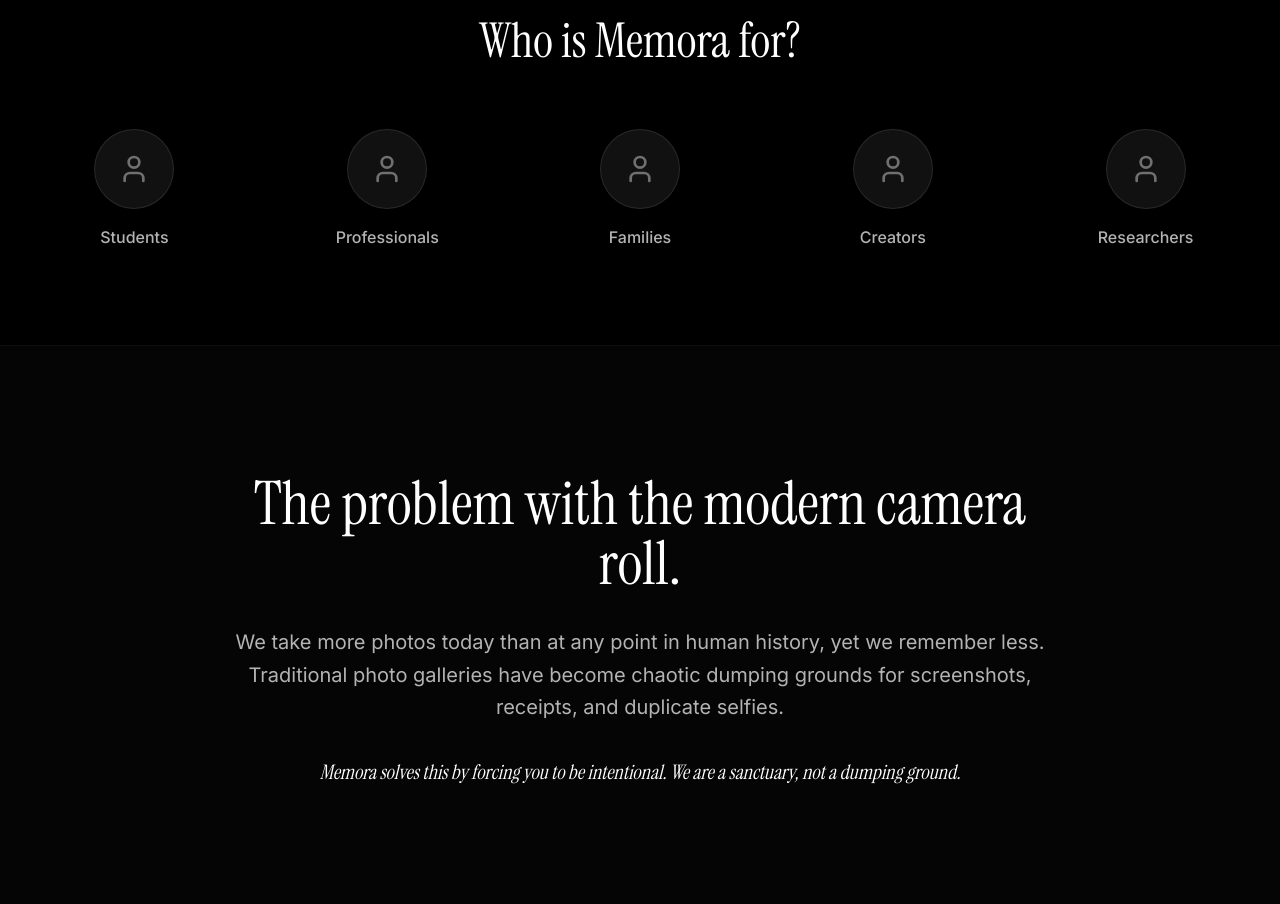
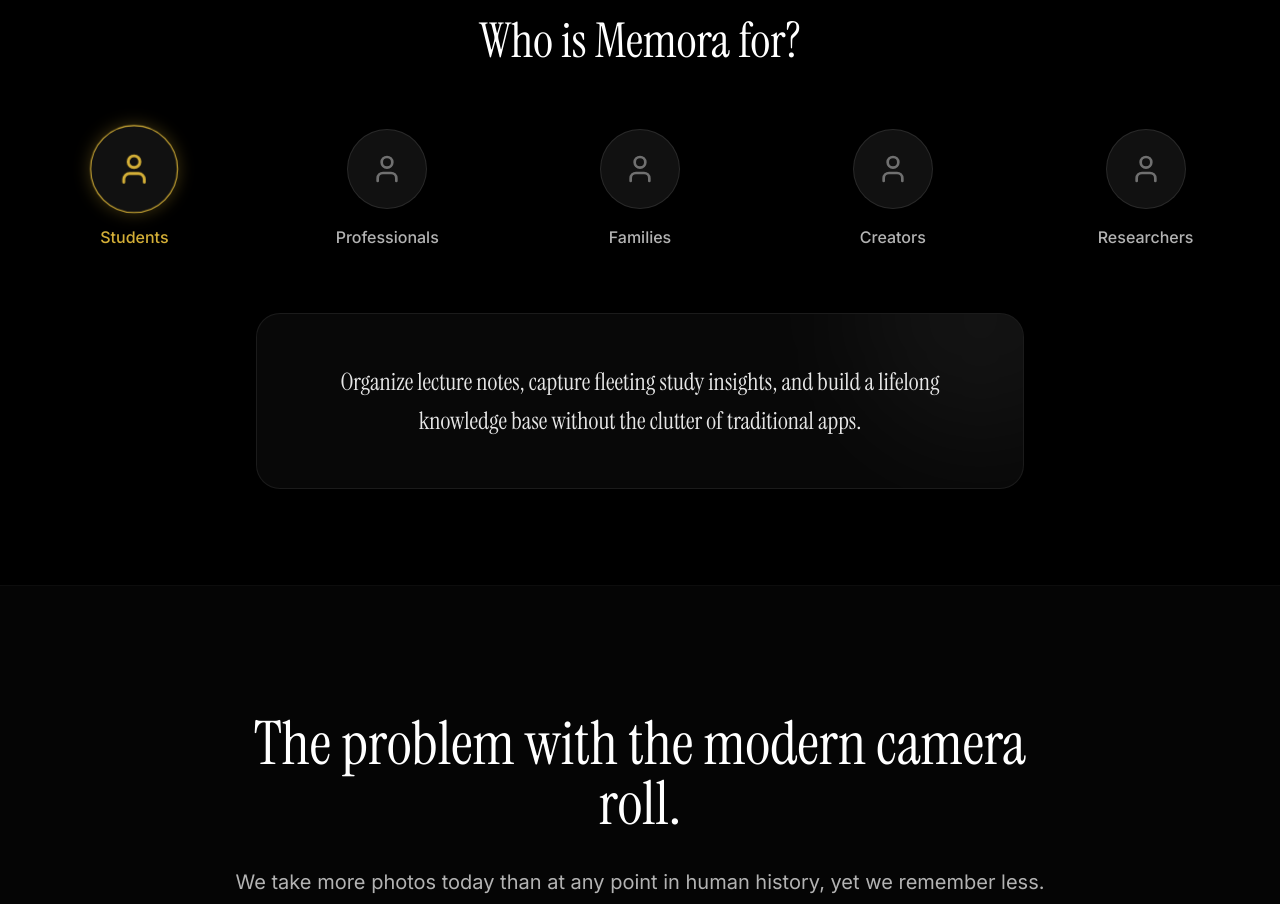
Before and after one commit to hackerkushwah/Memora, a Next.js app: page / in a window 1280 px wide. Shown: the part 5840-6744 px from the top of the page. Built offline with nearby package versions, Linux system fonts and the light colour scheme; no server answers.

Commit message:
fix: make audience persona tabs interactive on homepage

```diff
--- a/src/components/HomeClient.tsx
+++ b/src/components/HomeClient.tsx
@@ -1,5 +1,6 @@
 "use client";
 
+import { useState } from "react";
 import { motion } from "framer-motion";
 import { ScrollReveal } from "@/components/ScrollReveal";
 import { ArrowRight, Lock, Search, Folder, Shield, Zap, Heart, CheckCircle2, Play, ChevronDown, Clock, Brain, Camera, Layout, Crown } from "lucide-react";
@@ -25,7 +26,17 @@
   { quote: "Finally, a platform that respects my privacy. The zero-knowledge encryption gives me the peace of mind to truly journal honestly.", author: "Emily Rivera", role: "Writer & Mother" }
 ];
 
+const personaContent: Record<string, string> = {
+  Students: "Organize lecture notes, capture fleeting study insights, and build a lifelong knowledge base without the clutter of traditional apps.",
+  Professionals: "Securely store meeting summaries, project milestones, and career achievements with zero-knowledge encryption for complete privacy.",
+  Families: "Preserve precious family milestones, record audio memories of grandparents, and pass down a beautifully organized digital legacy.",
+  Creators: "Build a second brain of inspiration, capture raw ideas on the go, and easily retrieve past concepts using powerful semantic search.",
+  Researchers: "Log daily observations, securely maintain sensitive field notes, and connect disparate ideas over time with intuitive organization."
+};
+
 export function HomeClient({ initialMemories }: { initialMemories: ClientMemory[] }) {
+  const [activePersona, setActivePersona] = useState<string>("Students");
+
   const handleSignIn = async () => {
     await supabaseClient.auth.signInWithOAuth({
       provider: "google",
@@ -293,16 +304,31 @@
           <ScrollReveal>
             <h2 className="font-serif text-3xl md:text-5xl text-center mb-16">Who is Memora for?</h2>
           </ScrollReveal>
-          <div className="grid grid-cols-2 md:grid-cols-5 gap-4 md:gap-8">
-            {["Students", "Professionals", "Families", "Creators", "Researchers"].map((persona, i) => (
-              <ScrollReveal key={persona} delay={0.1 + (i * 0.1)} className="flex flex-col items-center justify-center text-center space-y-4 group">
-                <div className="w-20 h-20 rounded-full bg-[#111111] border border-white/10 flex items-center justify-center group-hover:border-white/30 transition-colors">
-                  <UserIcon className="w-8 h-8 text-white/40 group-hover:text-white transition-colors" />
-                </div>
-                <span className="font-medium text-white/70 group-hover:text-white transition-colors">{persona}</span>
+          <div className="grid grid-cols-2 md:grid-cols-5 gap-4 md:gap-8 mb-16">
+            {Object.keys(personaContent).map((persona, i) => (
+              <ScrollReveal key={persona} delay={0.1 + (i * 0.1)} className="flex flex-col items-center justify-center text-center space-y-4">
+                <button
+                  onClick={() => setActivePersona(persona)}
+                  className="group flex flex-col items-center focus:outline-none"
+                  aria-pressed={activePersona === persona}
+                >
+                  <div className={`w-20 h-20 rounded-full bg-[#111111] border flex items-center justify-center transition-all duration-300 ${activePersona === persona ? 'border-[#D4AF37] shadow-[0_0_15px_rgba(212,175,55,0.3)] scale-110' : 'border-white/10 group-hover:border-white/30'}`}>
+                    <UserIcon className={`w-8 h-8 transition-colors duration-300 ${activePersona === persona ? 'text-[#D4AF37]' : 'text-white/40 group-hover:text-white'}`} />
+                  </div>
+                  <span className={`font-medium transition-colors duration-300 mt-4 ${activePersona === persona ? 'text-[#D4AF37]' : 'text-white/70 group-hover:text-white'}`}>{persona}</span>
+                </button>
               </ScrollReveal>
             ))}
           </div>
+
+          <ScrollReveal className="max-w-3xl mx-auto text-center">
+            <div className="glassmorphism p-8 md:p-12 rounded-3xl border border-white/10 min-h-[160px] flex items-center justify-center transition-all duration-500 relative overflow-hidden">
+              <div className="absolute top-0 right-0 w-64 h-64 bg-white/5 rounded-full blur-3xl -translate-y-1/2 translate-x-1/3"></div>
+              <p className="text-xl md:text-2xl text-white/90 leading-relaxed font-serif relative z-10" key={activePersona}>
+                {personaContent[activePersona]}
+              </p>
+            </div>
+          </ScrollReveal>
         </div>
       </section>
 
```
